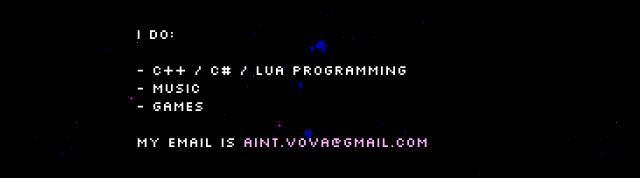
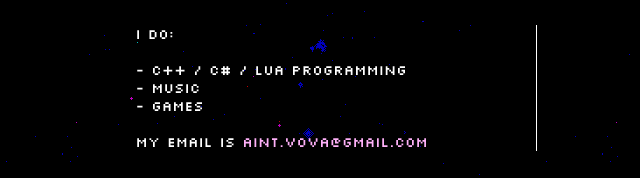
Before and after one commit to aint-vova/aint-vova.github.io, a plain HTML site: page index.html in a window 1280 px wide. Shown: the part 308-486 px from the top of the page, 308-948 px from the left. Drawn offline with Linux system fonts and the light colour scheme; a web font is replaced by a local one.

Commit message:
Added vertical line for narrowblock

```diff
--- a/index.html
+++ b/index.html
@@ -12,9 +12,9 @@
 
     <p class="subtitle">hi, i'm</p>
 
-    <p class="nickname">RIRISU </p>
+    <p class="nickname">RIRISU</p>
 
-    <p class="narrow">i do:<br><br>- C++ / C# / Lua programming<br>- music<br>- games<br><br>My email is <span class="emphasis">aint.vova@gmail.com</span></p>
+    <p class="narrowblock">i do:<br><br>- C++ / C# / Lua programming<br>- music<br>- games<br><br>My email is <span class="emphasis">aint.vova@gmail.com</span></p>
 
     <div class="socials-container"></div>
 
--- a/styles.css
+++ b/styles.css
@@ -14,13 +14,14 @@ body {
   margin-top: calc(10vh + 5vw);
 }
 
-.narrow {
+.narrowblock {
   font-family: 'Silkscreen', sans-serif;
   font-size: 14px;
   width: clamp(0px, 400px, 75%);
   margin: 24px auto;
   text-align: left;
   padding-left: 8px;
+  border-right: white 1px solid;
 }
 
 .emphasis {
```
